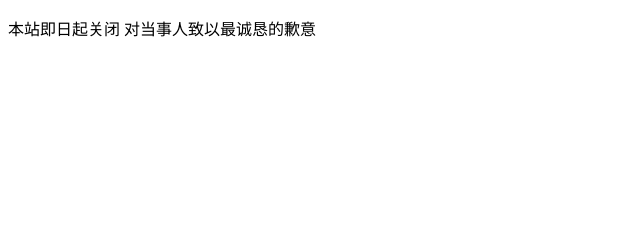
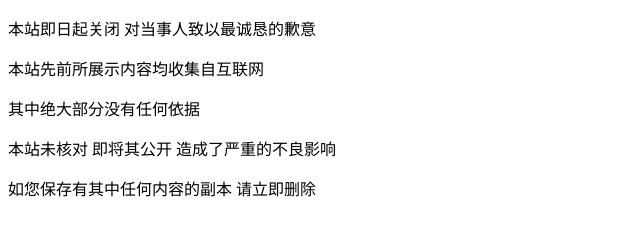
Before and after one commit to tsuba99/tesut, a plain HTML site: page index.html in a window 1280 px wide. Shown: the whole page, without its empty margins (0-640 px from the left). Drawn offline with Linux system fonts and the light colour scheme.

Commit message:
Update index.html

```diff
--- a/index.html
+++ b/index.html
@@ -6,5 +6,9 @@
 </head>
 <body>
 <p>本站即日起关闭 对当事人致以最诚恳的歉意</p>
+<p>本站先前所展示内容均收集自互联网</p>
+<p>其中绝大部分没有任何依据</p>
+<p>本站未核对 即将其公开 造成了严重的不良影响</p>
+<p>如您保存有其中任何内容的副本 请立即删除</p>
 </body>
 </html>
```
